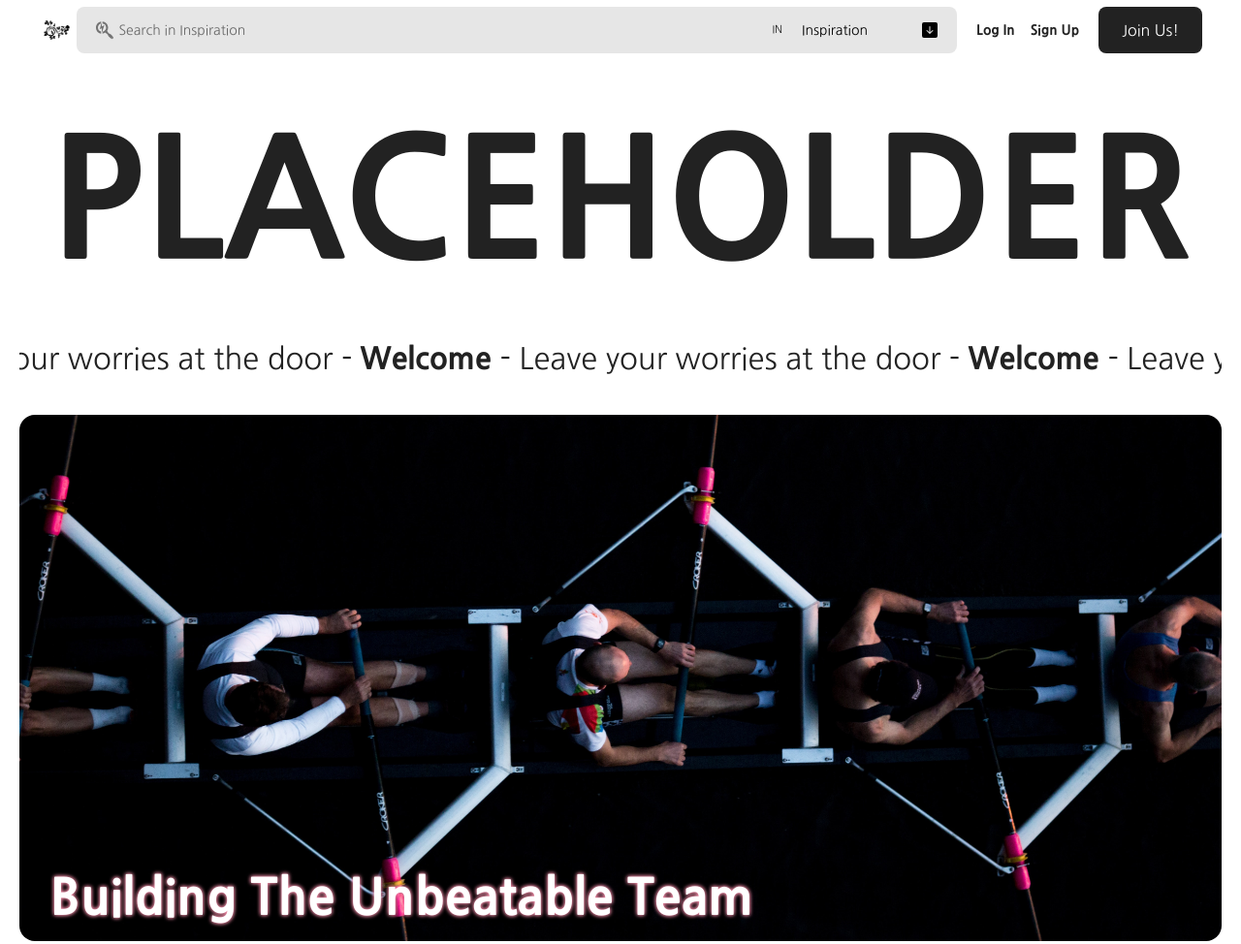
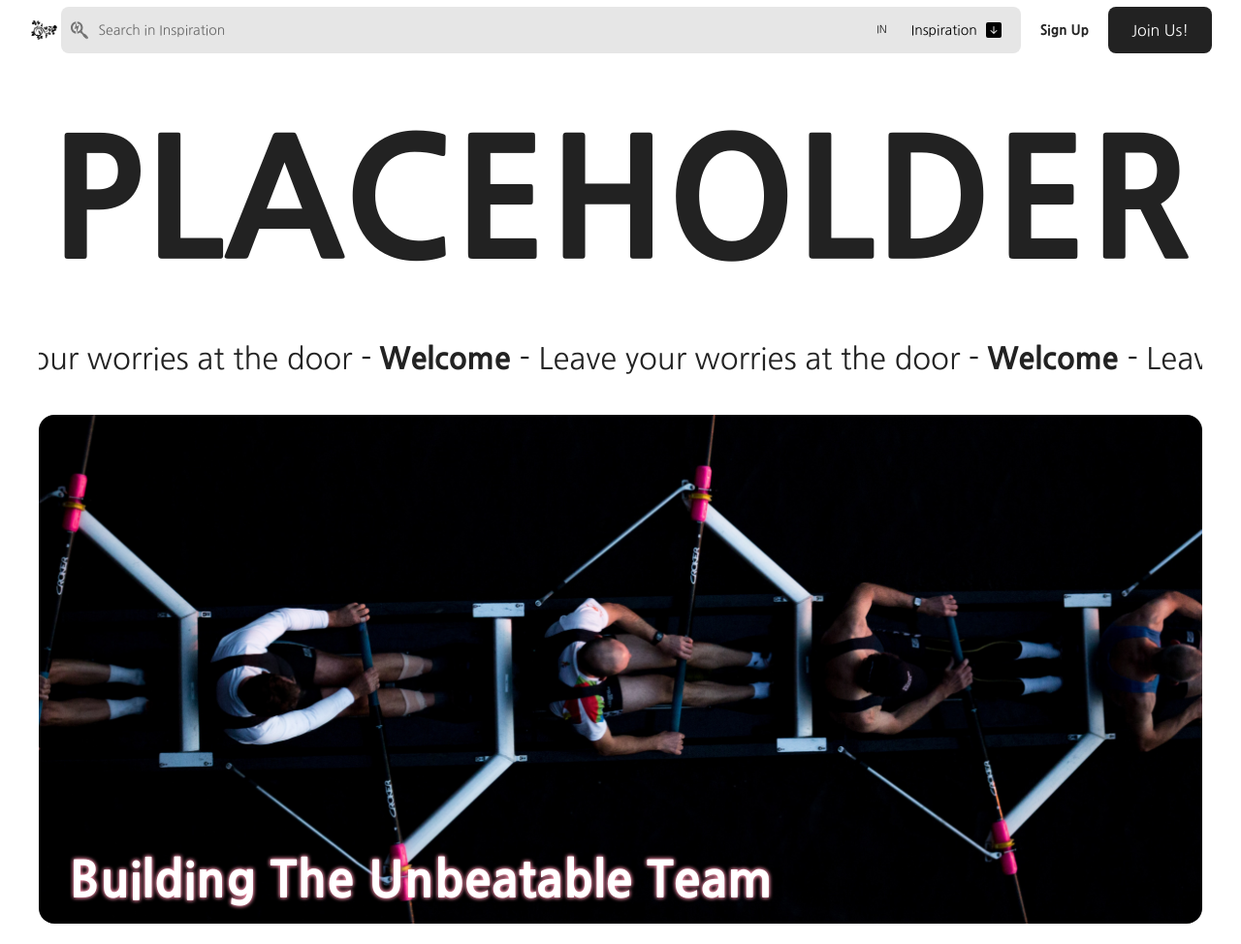
Before and after one commit to Artistkent/Artistkent.github.io, a plain HTML site: page index.html in a window 1280 px wide. Shown: the top 974 px of the page at 97% size. Drawn offline with Linux system fonts and the light colour scheme; a web font is replaced by a local one.

Commit message:
Add files via upload

```diff
--- a/index.html
+++ b/index.html
@@ -1,6 +1,6 @@
 <!DOCTYPE html>
 
-<html>
+<html lang="en">
 
 <head>
 
@@ -27,9 +27,9 @@
 
     <div class="wrapper">
 
-    <header>
+    <header class="header-all">
 
-        <div class="inner">
+        <div class="inner-1">
     <div class="header-main">
 
 
@@ -45,7 +45,7 @@
                         <svg class="button-search-icon" xmlns="http://www.w3.org/2000/svg" viewBox="0 0 460 512" height="20"><!--! Font Awesome Free 6.1.1 by @fontawesome - https://fontawesome.com License - https://fontawesome.com/license/free (Icons: CC BY 4.0, Fonts: SIL OFL 1.1, Code: MIT License) Copyright 2022 Fonticons, Inc. --><path d="M220.6 130.3l-67.2 28.2V43.2L98.7 233.5l54.7-24.2v130.3l67.2-209.3zm-83.2-96.7l-1.3 4.7-15.2 52.9C80.6 106.7 52 145.8 52 191.5c0 52.3 34.3 95.9 83.4 105.5v53.6C57.5 340.1 0 272.4 0 191.6c0-80.5 59.8-147.2 137.4-158zm311.4 447.2c-11.2 11.2-23.1 12.3-28.6 10.5-5.4-1.8-27.1-19.9-60.4-44.4-33.3-24.6-33.6-35.7-43-56.7-9.4-20.9-30.4-42.6-57.5-52.4l-9.7-14.7c-24.7 16.9-53 26.9-81.3 28.7l2.1-6.6 15.9-49.5c46.5-11.9 80.9-54 80.9-104.2 0-54.5-38.4-102.1-96-107.1V32.3C254.4 37.4 320 106.8 320 191.6c0 33.6-11.2 64.7-29 90.4l14.6 9.6c9.8 27.1 31.5 48 52.4 57.4s32.2 9.7 56.8 43c24.6 33.2 42.7 54.9 44.5 60.3s.7 17.3-10.5 28.5zm-9.9-17.9c0-4.4-3.6-8-8-8s-8 3.6-8 8 3.6 8 8 8 8-3.6 8-8z" fill="grey" /></svg>
                     </button>
 
-                        <input type="text" value="" placeholder="Search in Inspiration" class="search-form-input" data-action="focus->search#show keyup->search#search" data-search-target="input" >
+                        <input type="text" value="" placeholder="Search in Inspiration" class="search-form-input" data-action="focus->search#show keyup->search#search" data-search-target="input" style="width:7.7px">
 
 
                 </div>
@@ -71,7 +71,6 @@
 
         <div class="header-main-right">
             <div class="header-main-user">
-                <strong class="header-main-user-link">Log In</strong>
                 <strong class="header-main-user-link">Sign Up</strong>
 
             </div>
--- a/style.css
+++ b/style.css
@@ -9,11 +9,15 @@
 *{
 margin: 0;
 padding: 0;
+overflow:visible;
 }
 
 
 html {
     box-sizing: border-box;
+    --mft-height: 423px;
+    scroll-behavior: smooth;
+
   }
 
   *, *:before, *:after {
@@ -31,7 +35,7 @@ html {
     --header-height:____;
     --sf-bg:var(--ch-bg, --bg-3rd);
     /*Margin/Padding*/
-    --pad-inner:20px;
+    --pad-inner:52px;
     /*Text*/
     --text-header: 14px;
     --text-size-primary: 16px;
@@ -62,6 +66,14 @@ html {
     max-width: var(--innerWidth);
     margin: 0 auto;
     padding: 0 var(--pad-inner);
+}
+
+.inner-1{
+    --innerWidth: 1920px;
+    width: 100%;
+    max-width: var(--innerWidth);
+    margin: 0 auto;
+    padding: 0 10px;
 }
 
 .inner-marquee{
@@ -111,6 +123,7 @@ html {
     -webkit-font-smoothing: antialiased;
     -moz-osx-font-smoothing: grayscale;
     text-rendering: optimizeLegibility;
+
 }
 
   body{
@@ -130,6 +143,10 @@ html {
     min-height: 100vh;
   }
 
+  .header-all{
+    position: relative;
+  }
+
   .header-main {
     position: relative;
     display: flex;
@@ -145,7 +162,7 @@ html {
     position: relative;
     display: flex;
     align-items: center;
-    gap: 20px;
+    gap: 10px;
     width:100%;
     height: var(--sf-height);
     padding-right: 20px;
@@ -163,7 +180,7 @@ html {
 }
 
  .logo{
-    margin: auto 5px;
+    margin: auto 2px;
  }
 
  .header-search{
@@ -194,7 +211,7 @@ html {
     display:flex;
     flex: 1;
     height: 100%;
-    padding-left: 20px;
+    padding-left: 10px;
     border-top-left-radius: var(--rounded-normal);
     border-bottom-left-radius: var(--rounded-normal);
  }
@@ -205,7 +222,7 @@ html {
     height: 100%;
     background: rgba(0,0,0,0);
     border: none;
-    padding-left: 5px;
+    padding-left: 10px;
     font-size: var(--text-header);
     margin:auto;
     font-family: "Nanum Gothic", sans-serif;
@@ -219,7 +236,7 @@ html {
 .search-form-separator {
     display: inline-flex;
     align-items: center;
-    margin: 0 10px;
+    margin: 0 20px;
     font-size: 11px;
 }
 
@@ -227,7 +244,7 @@ html {
     position: relative;
     display: inline-flex;
     color:grey;
-    width: 150px;
+    width: 100%;
     cursor: pointer;
     border-radius: 26px;
     vertical-align: middle;
@@ -247,8 +264,8 @@ html {
     position: relative;
     display: flex;
     align-items: center;
-    padding-right: 30px;
-    padding-left: 10px;
+    padding-right: 25px;
+    padding-left: 5px;
     font-weight: 500;
     z-index: 2;
     color:black;
@@ -339,7 +356,7 @@ body.header-above #content {
 
 .heading-topic {
     position: relative;
-    margin: clamp(20px,6vw,60px) 0;
+    margin: clamp(20px,6vw,60px) auto;
     line-height: normal;
 }
 
@@ -349,7 +366,7 @@ body.header-above #content {
     height: auto;
     fill: var(--color-primary);
     font-size:clamp(14px, 13.2vw, 274px);
-    margin:0;
+    margin:auto;
     justify-content: center;
     object-fit: cover;
 }
@@ -526,3 +543,29 @@ gap: 10px;
     overflow: hidden;
     text-overflow: ellipsis;
 }
+
+
+/*.....................*/
+/*.......@MEDIA*.......*/
+/*.....................*/
+
+@media(max-width: 576px) {
+    :root {
+        --pad-inner: 16px
+    }
+    .wrapper {
+        overflow-x: hidden;
+    }
+}
+
+@media (max-width: 1023px){
+:root {
+    --pad-inner: 24px;
+}
+}
+
+@media (max-width: 1280px){
+:root {
+    --pad-inner: 40px;
+}
+}
```
